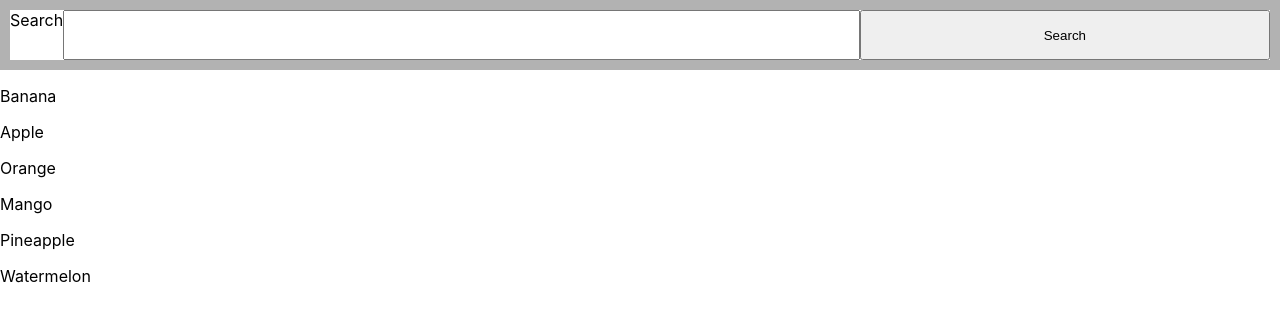
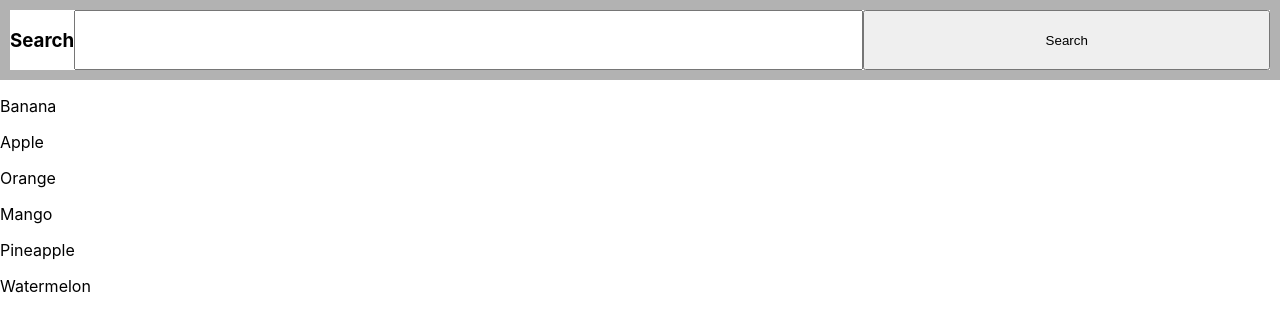
Before and after one commit to GoranAviani/search_filter_in_react, a React (Create React App) app: page / in a window 1280 px wide. Shown: the top 332 px of the page. Built offline with nearby package versions, Linux system fonts and the light colour scheme.

Commit message:
search_filter_in_react

```diff
--- a/src/Search.js
+++ b/src/Search.js
@@ -28,7 +28,7 @@ const Search = ({data, appDataHandler}) => {
         <form class="search-form" onSubmit={submitFormHandler}>
 
             <span class="search-row">
-                <label>Search</label>
+                <h3>Search</h3>
                 <input value={userInput} onChange={inputHandler}/>
                 <button type="submit">Search</button>
             </span>
```
